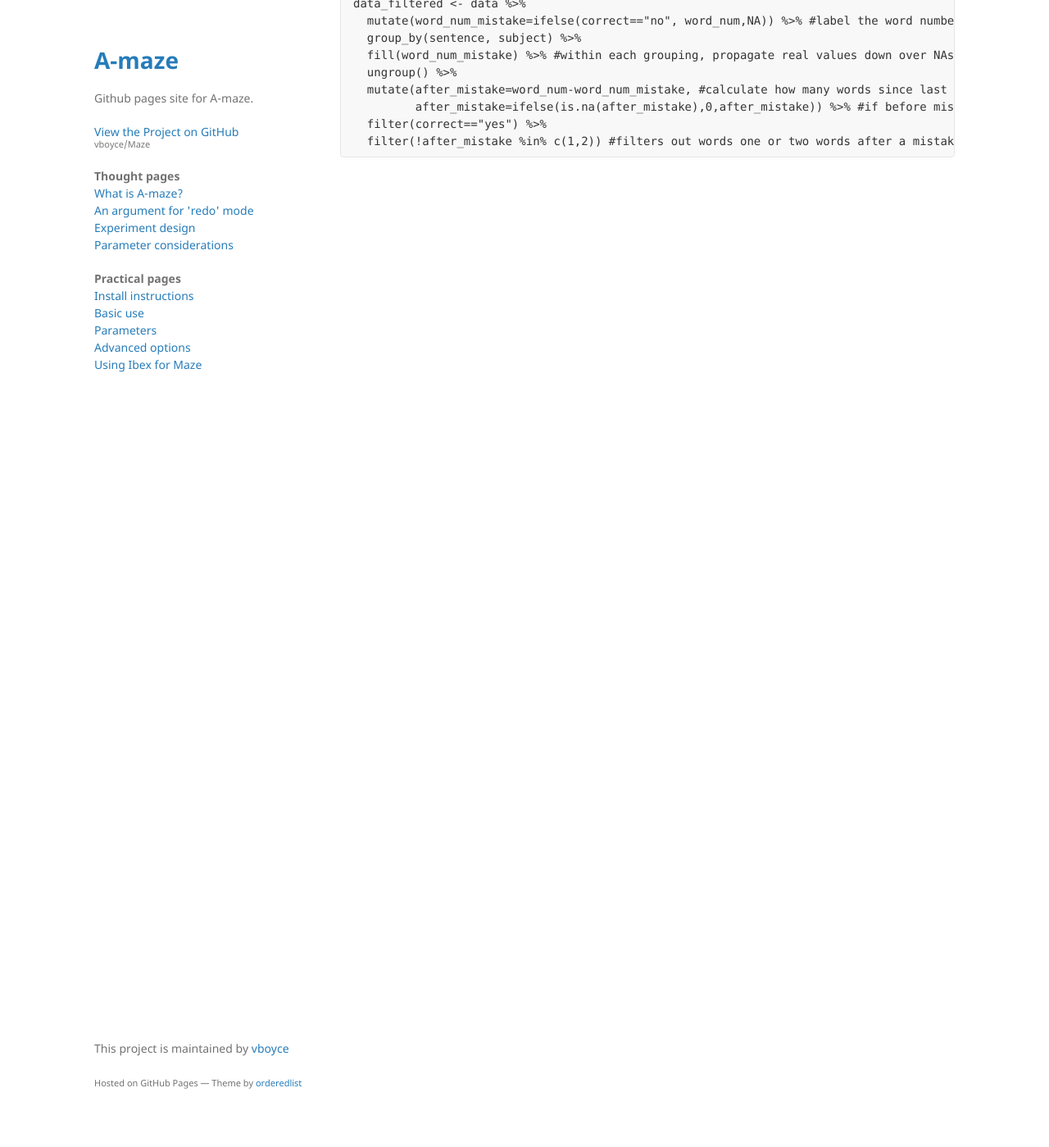
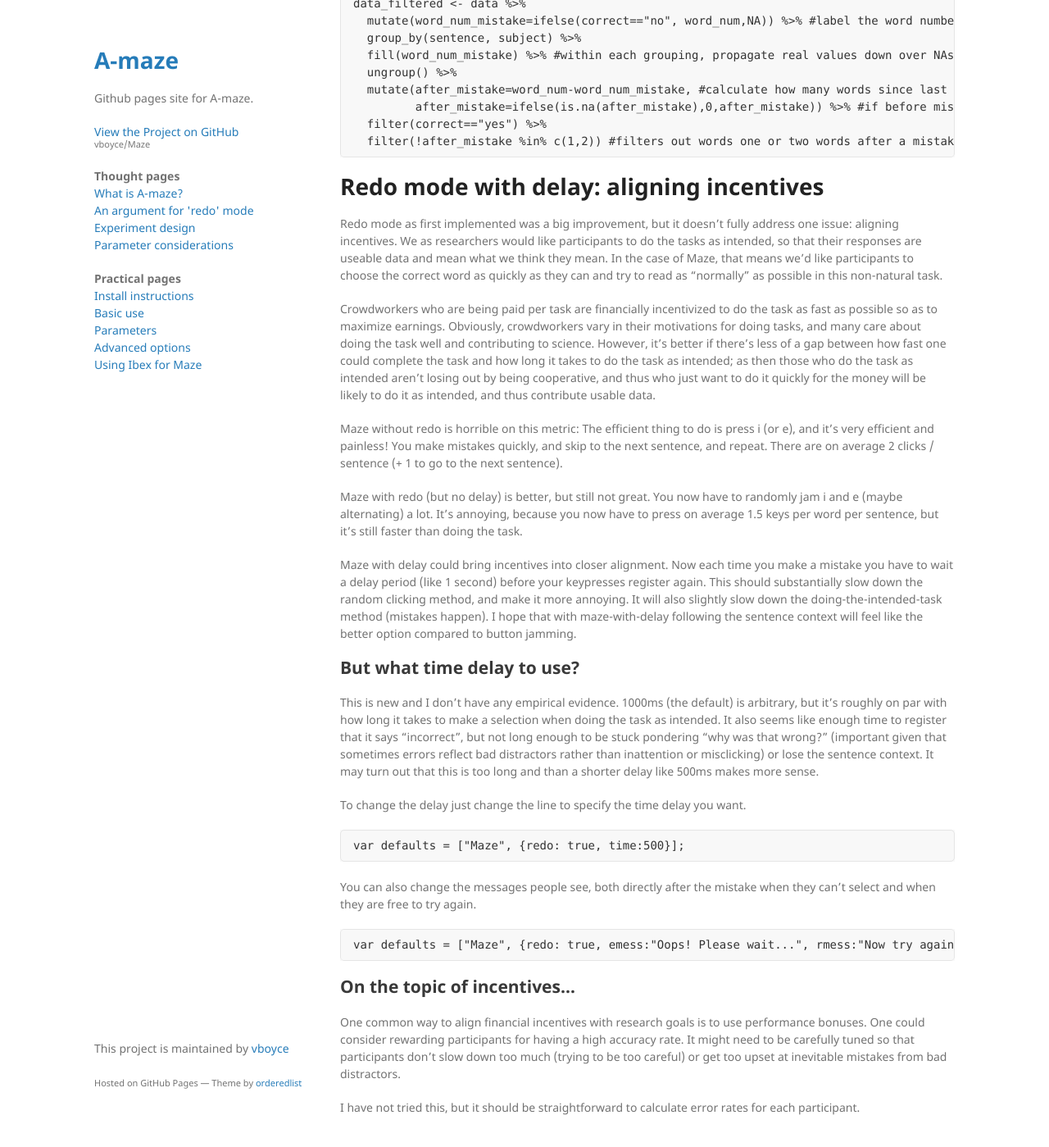
Before and after one commit to vboyce/Maze, a Jekyll site: the page built from docs/redo.md, in a window 1280 px wide and 1400 px high, scrolled down 1952 px. Shown: the whole window at 82% size. Built offline with Jekyll 4.4.1, drawn with Linux system fonts in a browser that asks for light colours; our own code applies the rules of GitHub Pages for plain Markdown files.

Commit message:
add comments about delay mode

````diff
--- a/docs/redo.md
+++ b/docs/redo.md
@@ -46,3 +46,32 @@ data_filtered <- data %>%
   filter(correct=="yes") %>%
   filter(!after_mistake %in% c(1,2)) #filters out words one or two words after a mistake
 ```
+
+# Redo mode with delay: aligning incentives
+
+Redo mode as first implemented was a big improvement, but it doesn't fully address one issue: aligning incentives. We as researchers would like participants to do the tasks as intended, so that their responses are useable data and mean what we think they mean. In the case of Maze, that means we'd like participants to choose the correct word as quickly as they can and try to read as "normally" as possible in this non-natural task.
+
+Crowdworkers who are being paid per task are financially incentivized to do the task as fast as possible so as to maximize earnings. Obviously, crowdworkers vary in their motivations for doing tasks, and many care about doing the task well and contributing to science. However, it's better if there's less of a gap between how fast one could complete the task and how long it takes to do the task as intended; as then those who do the task as intended aren't losing out by being cooperative, and thus who just want to do it quickly for the money will be likely to do it as intended, and thus contribute usable data.
+
+Maze without redo is horrible on this metric: The efficient thing to do is press i (or e), and it's very efficient and painless! You make mistakes quickly, and skip to the next sentence, and repeat. There are on average 2 clicks / sentence (+ 1 to go to the next sentence).
+
+Maze with redo (but no delay) is better, but still not great. You now have to randomly jam i and e (maybe alternating) a lot. It's annoying, because you now have to press on average 1.5 keys per word per sentence, but it's still faster than doing the task.
+
+Maze with delay could bring incentives into closer alignment. Now each time you make a mistake you have to wait a delay period (like 1 second) before your keypresses register again. This should substantially slow down the random clicking method, and make it more annoying. It will also slightly slow down the doing-the-intended-task method (mistakes happen). I hope that with maze-with-delay following the sentence context will feel like the better option compared to button jamming.
+
+## But what time delay to use?
+
+This is new and I don't have any empirical evidence. 1000ms (the default) is arbitrary, but it's roughly on par with how long it takes to make a selection when doing the task as intended. It also seems like enough time to register that it says "incorrect", but not long enough to be stuck pondering "why was that wrong?" (important given that sometimes errors reflect bad distractors rather than inattention or misclicking) or lose the sentence context. It may turn out that this is too long and than a shorter delay like 500ms makes more sense.
+
+To change the delay just change the line to specify the time delay you want.
+```
+var defaults = ["Maze", {redo: true, time:500}];
+```
+You can also change the messages people see, both directly after the mistake when they can't select and when they are free to try again.
+```
+var defaults = ["Maze", {redo: true, emess:"Oops! Please wait...", rmess:"Now try again.!"}];
+```
+## On the topic of incentives...
+One common way to align financial incentives with research goals is to use performance bonuses. One could consider rewarding participants for having a high accuracy rate. It might need to be carefully tuned so that participants don't slow down too much (trying to be too careful) or get too upset at inevitable mistakes from bad distractors.
+
+I have not tried this, but it should be straightforward to calculate error rates for each participant.
````
